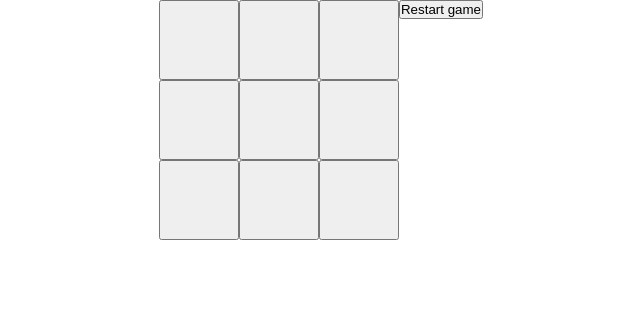
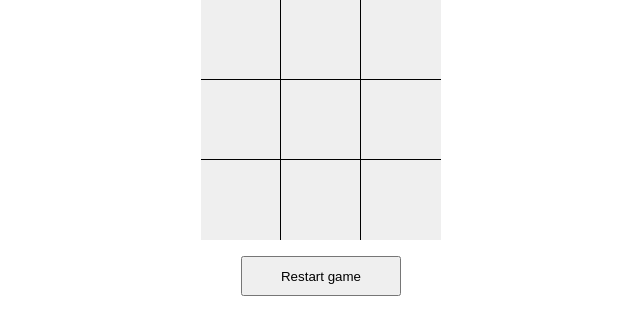
Before and after one commit to ktavean/tic-tac-toe, a plain HTML site: page index.html in a window 1280 px wide. Shown: the whole page, without its empty margins (319-959 px from the left). Drawn offline with Linux system fonts and the light colour scheme.

Commit message:
game borders

```diff
--- a/style.css
+++ b/style.css
@@ -1,11 +1,14 @@
 * {
     margin: 0;
     padding: 0;
+    --border-style: 1px solid black;
 }
 
 #container {
     display: flex;
-    justify-content: center;
+    align-items: center;
+    flex-direction: column;
+    gap: 1rem;
     width: 100vw;
     height: 100%;
 }
@@ -20,9 +23,27 @@
     width: 5rem;
     height: 5rem;
     cursor: pointer;
-    /* border: 0; */
+    border: 0;
+}
+
+#gameboard #top-left, #gameboard #top-mid, #gameboard #mid-left, #gameboard #mid-mid {
+    border-right: var(--border-style);
+    border-bottom: var(--border-style);
+}
+
+#gameboard #top-right, #gameboard #mid-right {
+    border-bottom: var(--border-style);
+}
+
+#gameboard #bot-left, #gameboard #bot-mid {
+    border-right: var(--border-style)
 }
 
 .disabled {
     pointer-events: none;
 }
+
+#reset {
+    width: 10rem;
+    height: 2.5rem;
+}
```
Also changed, not shown: index.html (+11 -9 lines).
